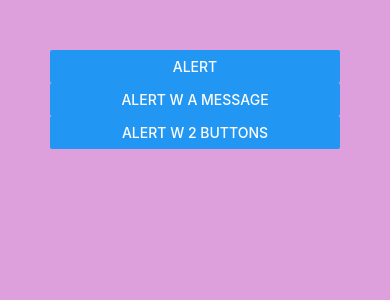
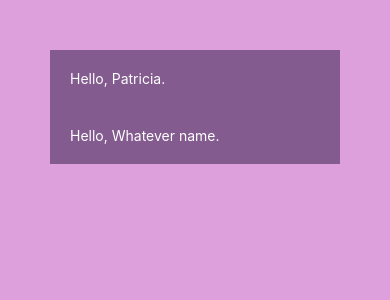
Before and after one commit to psalajova/CoreComponentsApp, a React Native app: screen / in a window 390 px wide. Shown: the top 300 px of the page. Built offline with nearby package versions, Linux system fonts and the light colour scheme.

Commit message:
Add Custom component

```diff
--- a/App.js
+++ b/App.js
@@ -1,4 +1,5 @@
-import { View, Alert, Button } from "react-native";
+import { View } from "react-native";
+import Greet from "./components/Greet";
 
 export default function App() {
   return <View style={{
@@ -6,31 +7,7 @@ export default function App() {
     backgroundColor: "plum",
     padding: 50,
   }}>
-    <Button title="Alert" onPress={() => {
-      Alert.alert("Invalid data alert!!!")
-    }}>
-    </Button>
-
-    <Button title="Alert w a message" onPress={() => {
-      Alert.alert("Warning!!!", "Additional info: you did something horrible and now you are going to pay :).")
-    }}>
-    </Button>
-
-    <Button title="Alert w 2 buttons" onPress={() => {
-      Alert.alert("Invalid data alert!!!", "Additional msg", [
-        {
-          text: 'Cancel opt',
-          onPress: () => {
-            console.log("Cancel pressed.")
-          }
-        },
-        {
-          text: 'Ok opt',
-          onPress: () => {
-            console.log("Ok pressed.")
-          }
-        }
-      ])
-    }}></Button>
+    <Greet name={"Patricia"} />
+    <Greet name={"Whatever name"} />
   </View>;
 }
--- /dev/null
+++ b/components/Greet.js
@@ -0,0 +1,27 @@
+import { View, Text } from 'react-native'
+
+
+// React Props are like function arguments in JavaScript and attributes in HTML.
+// Props are also how you pass data from one component to another, as parameters.
+
+// Could be also written as:
+// export default function Greet ( props ) {
+//      return <Text>I am a prop: {props.propName} </Text>
+// }
+
+export default function Greet({ name }) { // {name} = the func accepts a prop called 'name'
+    return (
+        <View style={
+            {
+                backgroundColor: "#835b8f",
+                padding: 20,
+            }
+        }>
+            <Text style={
+                { color: "white" }
+            }>
+                Hello, {name}.
+            </Text>
+        </View>
+    )
+}
```
